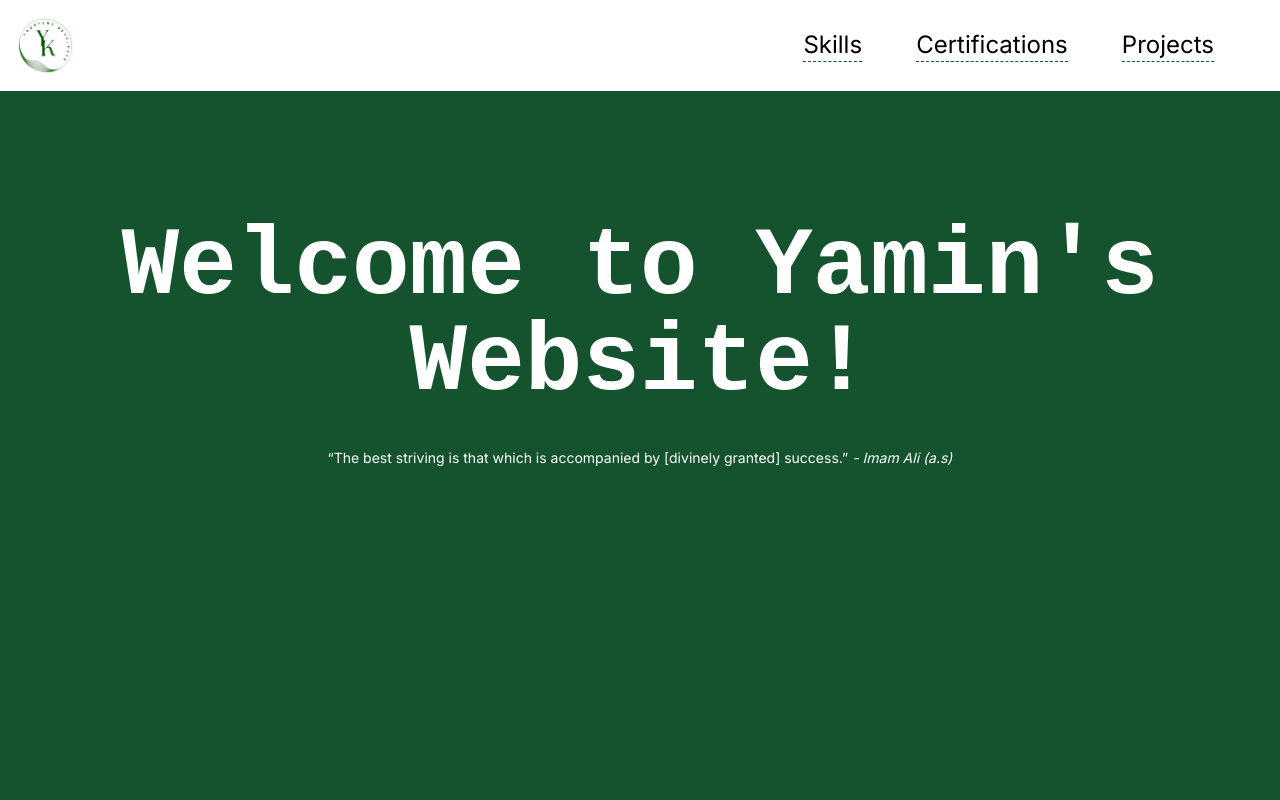
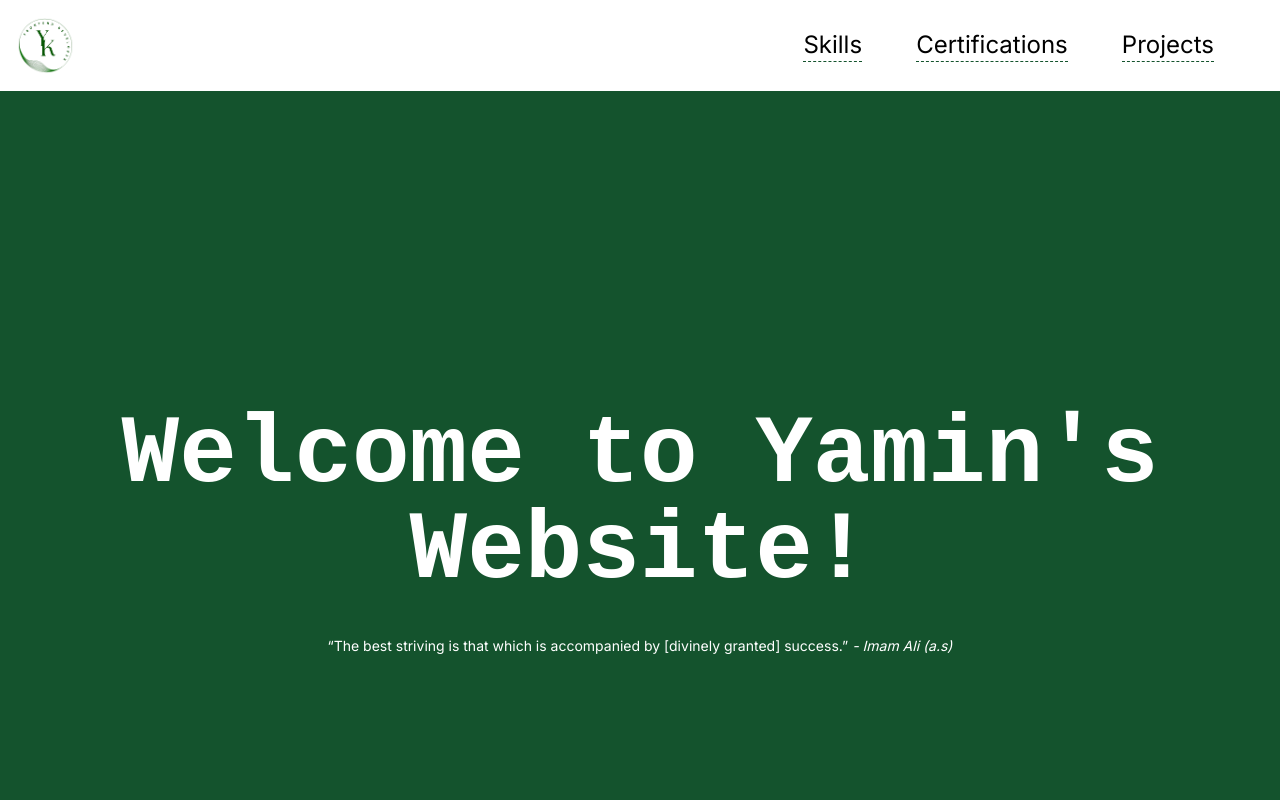
Before and after one commit to Yamin14/Portfolio-Next-JS, a Next.js app: page / in a window 1280 px wide. Shown: the top 800 px of the page. Built offline with nearby package versions, Linux system fonts and the light colour scheme.

Commit message:
welcome vertically centered

```diff
--- a/app/components/Header.tsx
+++ b/app/components/Header.tsx
@@ -15,7 +15,7 @@ const Header = () => {
         </div>
       </div>
 
-      <div className='text-white text-center py-44'>
+      <div className='text-white mt-auto text-center py-44'>
         <h1 className='m-3 font-semibold text-3xl md:text-8xl'>{"Welcome to Yamin's Website!"}</h1>
 
         <p className='text-sm px-4 pt-6'>
```
